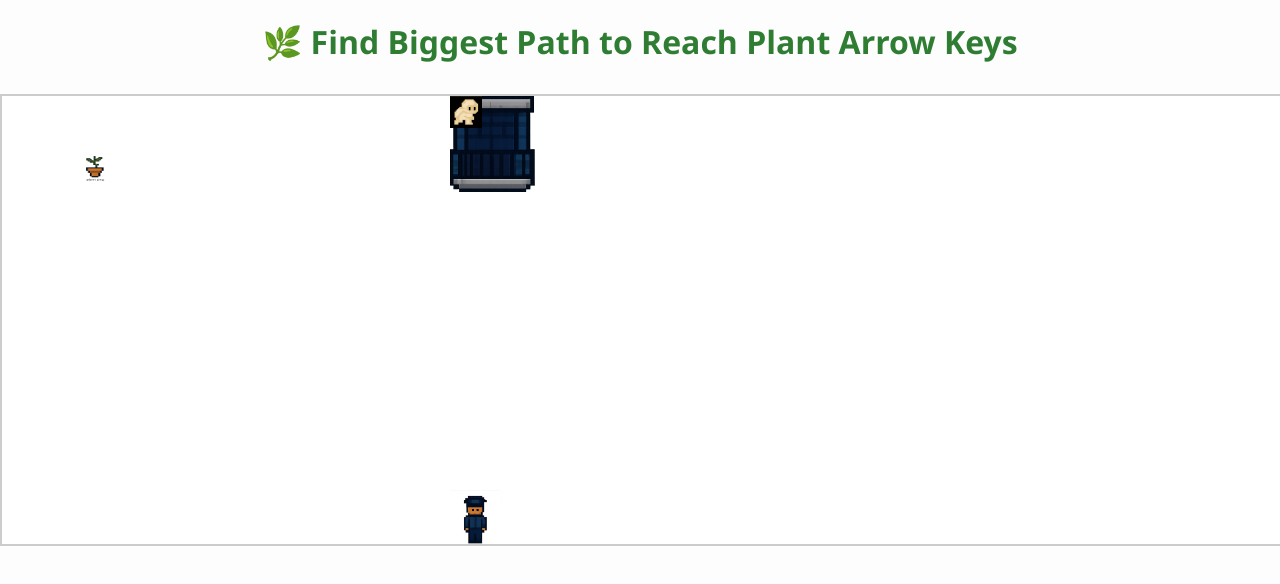
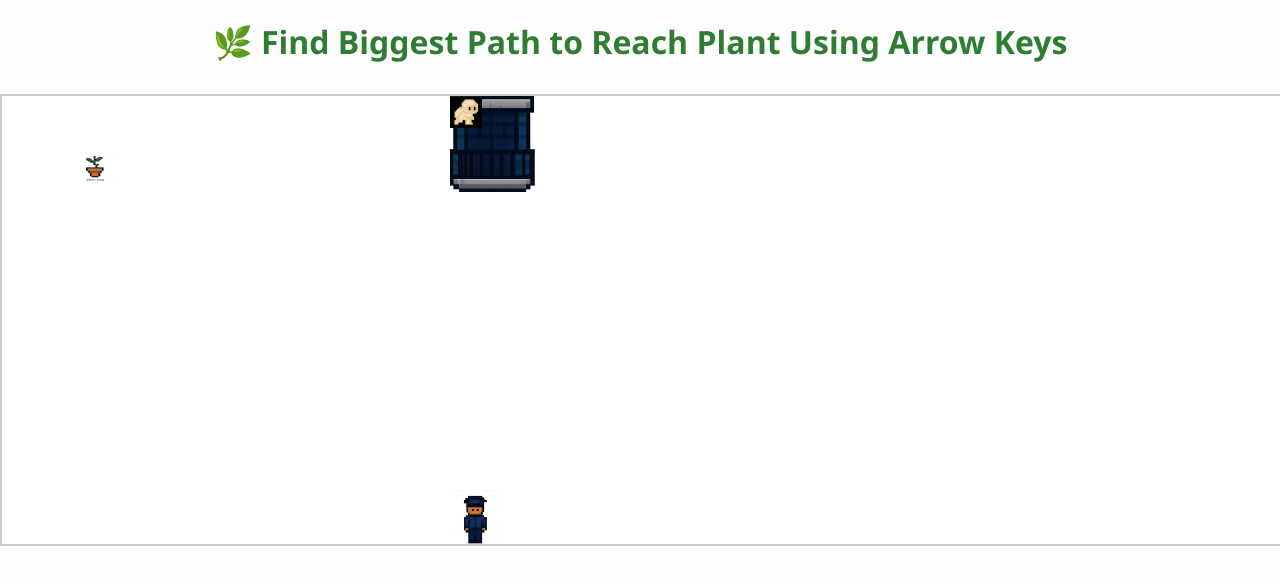
Before and after one commit to khosresw/thief-puzzle, a plain HTML site: page index.html in a window 1280 px wide. Shown: the top 584 px of the page. Drawn offline with Linux system fonts and the light colour scheme.

Commit message:
Update index.html

```diff
--- a/index.html
+++ b/index.html
@@ -9,7 +9,7 @@
   <link rel="icon" href="assets/icon.png" />
 </head>
 <body>
-  <h1>🌿 Find Biggest Path to Reach Plant Arrow Keys</h1>
+  <h1>🌿 Find Biggest Path to Reach Plant Using Arrow Keys</h1>
   <canvas id="ritualCanvas" width="1408" height="448"></canvas>
   <p id="caption"></p>
  <script type="module" src="script.js"></script>
```
